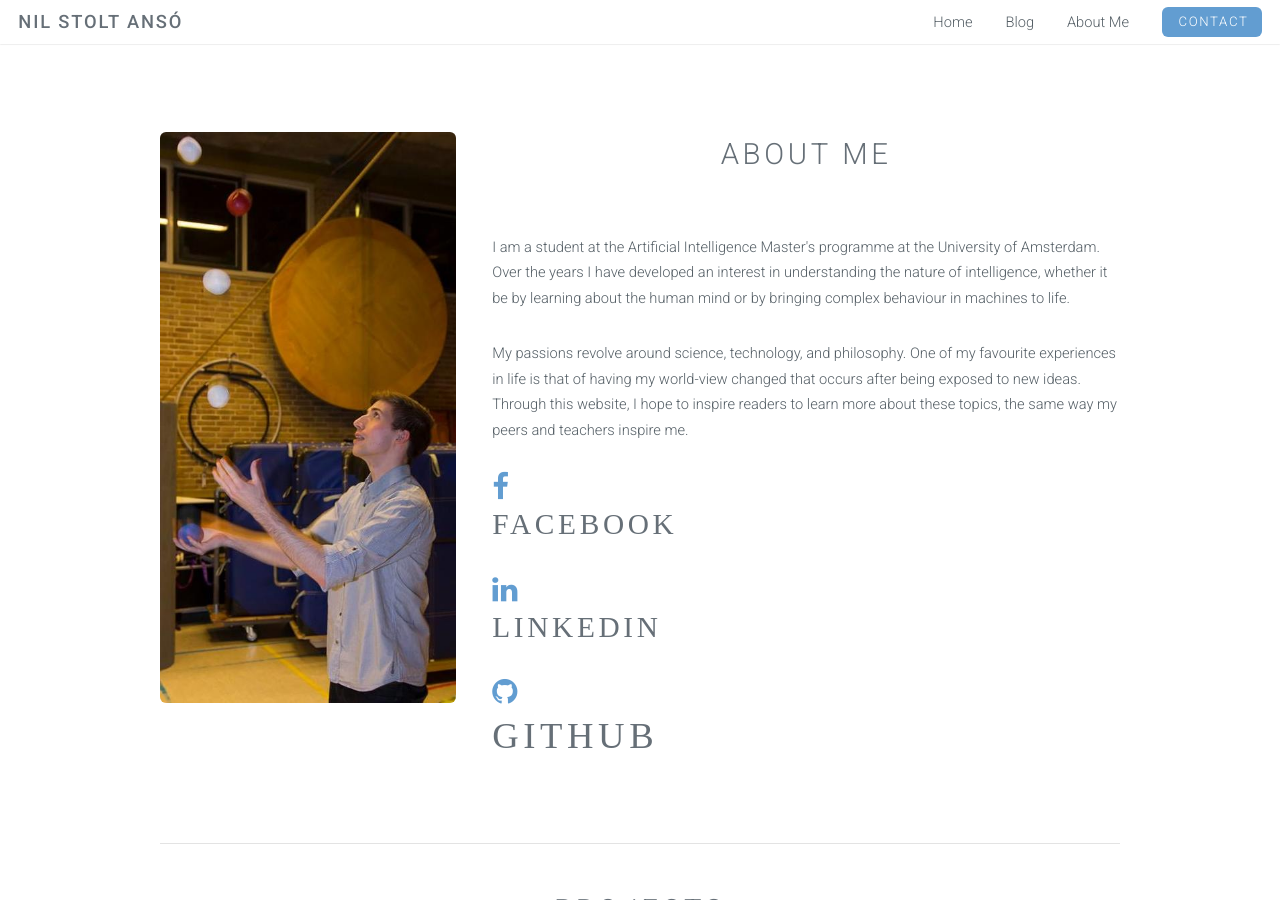
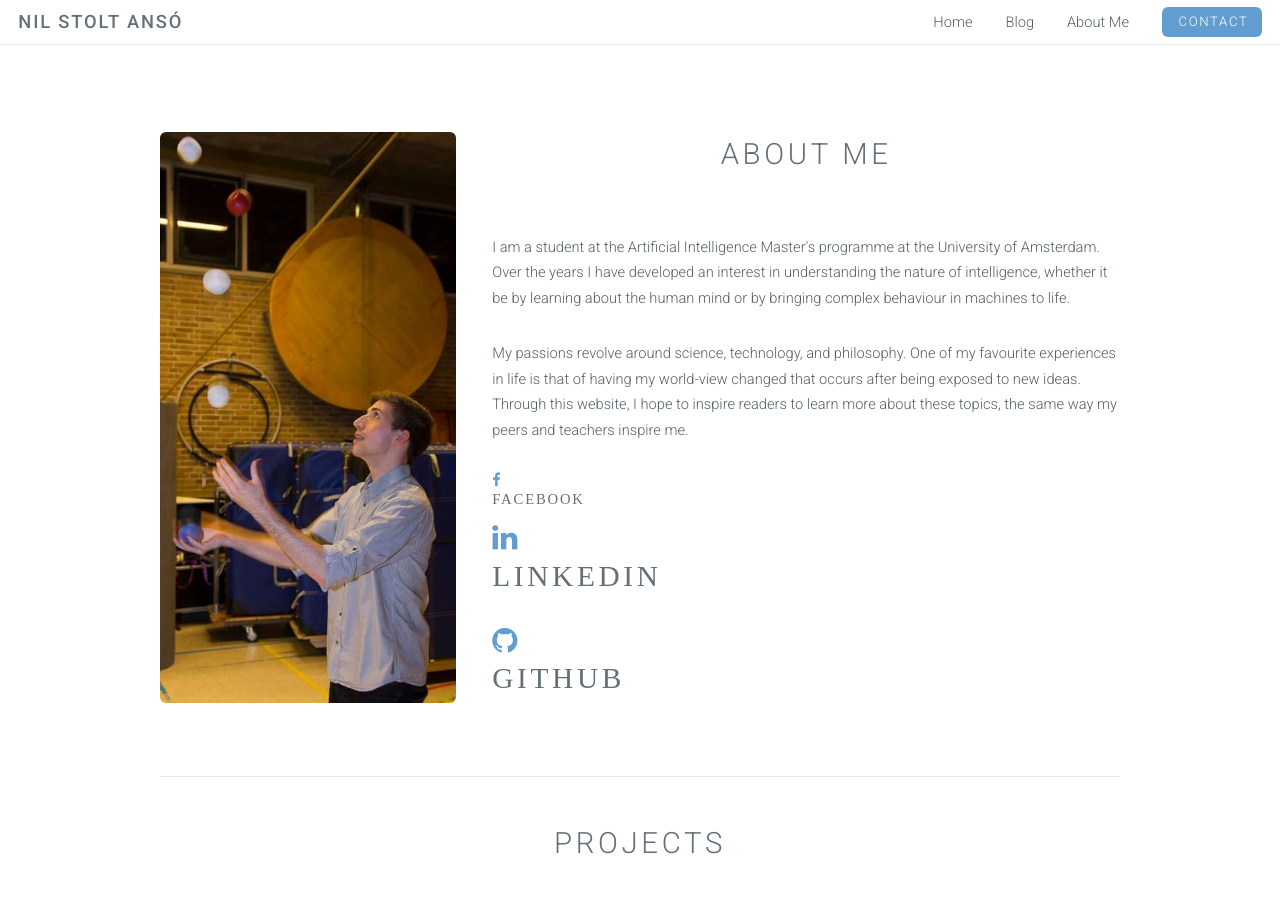
Before and after one commit to NILOIDE/NILOIDE.github.io, a Jekyll site: the page built from About-Me.html, in a window 1280 px wide and 900 px high. Built offline with Jekyll 4.4.1, drawn with Linux system fonts in a browser that asks for light colours.

Commit message:
Changing font

```diff
--- a/About-Me.html
+++ b/About-Me.html
@@ -21,13 +21,11 @@ layout: default
                 </section>
                 {% if site.facebook_username %}
                 <section>
-                    <span style="font-size: 2em;">
                         <a href="https://www.facebook.com/{{ site.facebook_username }}">
                             <div class="fa fa-facebook">
                                 <h4>FaceBook</h4>
                             </div>
                         </a>
-                    </span>
                 </section>
                 {% endif %}
                 <section>
@@ -46,7 +44,7 @@ layout: default
                     <span style="font-size: 2em; color: Salmon;">
                         <a href="https://github.com/{{ site.github_username }}">
                             <div class="fa fa-github">
-                                <h3>GitHub</h3>
+                                <h4>GitHub</h4>
                             </div>
                         </a>
                     </span>
```
